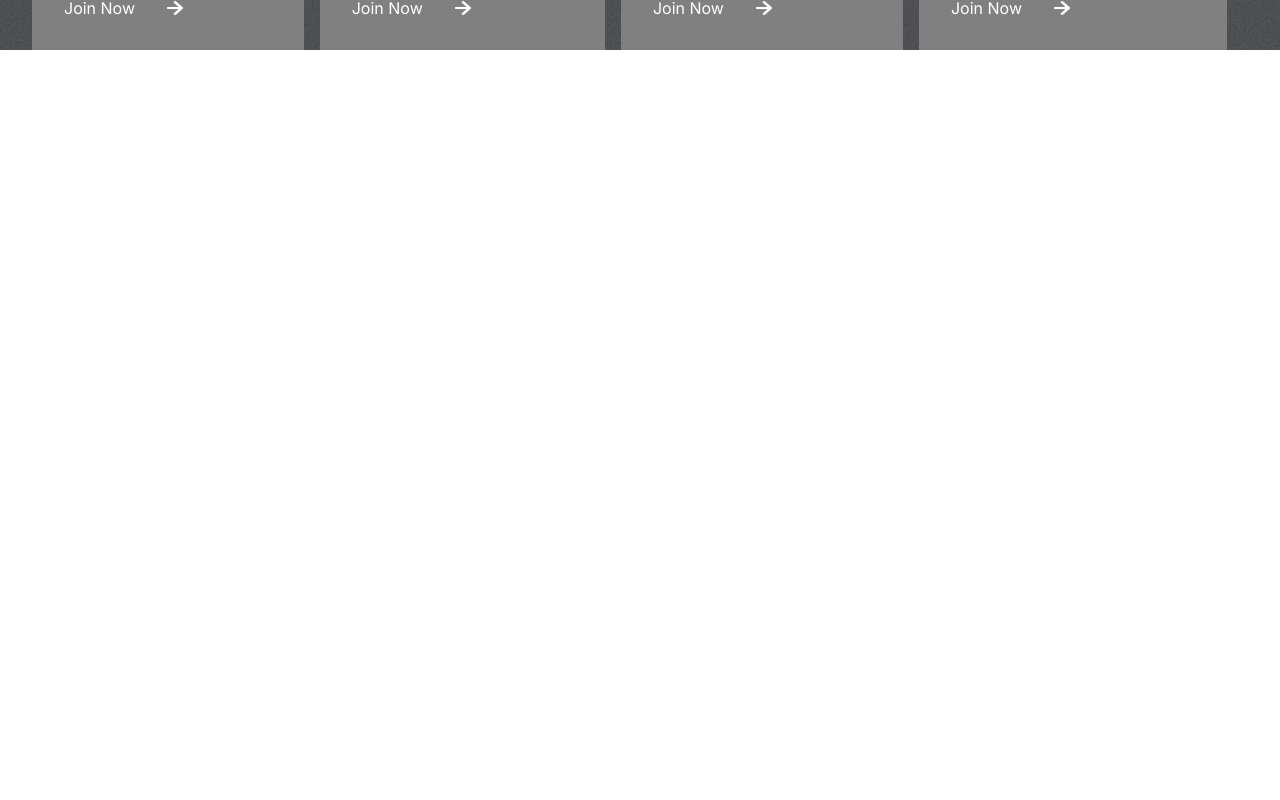
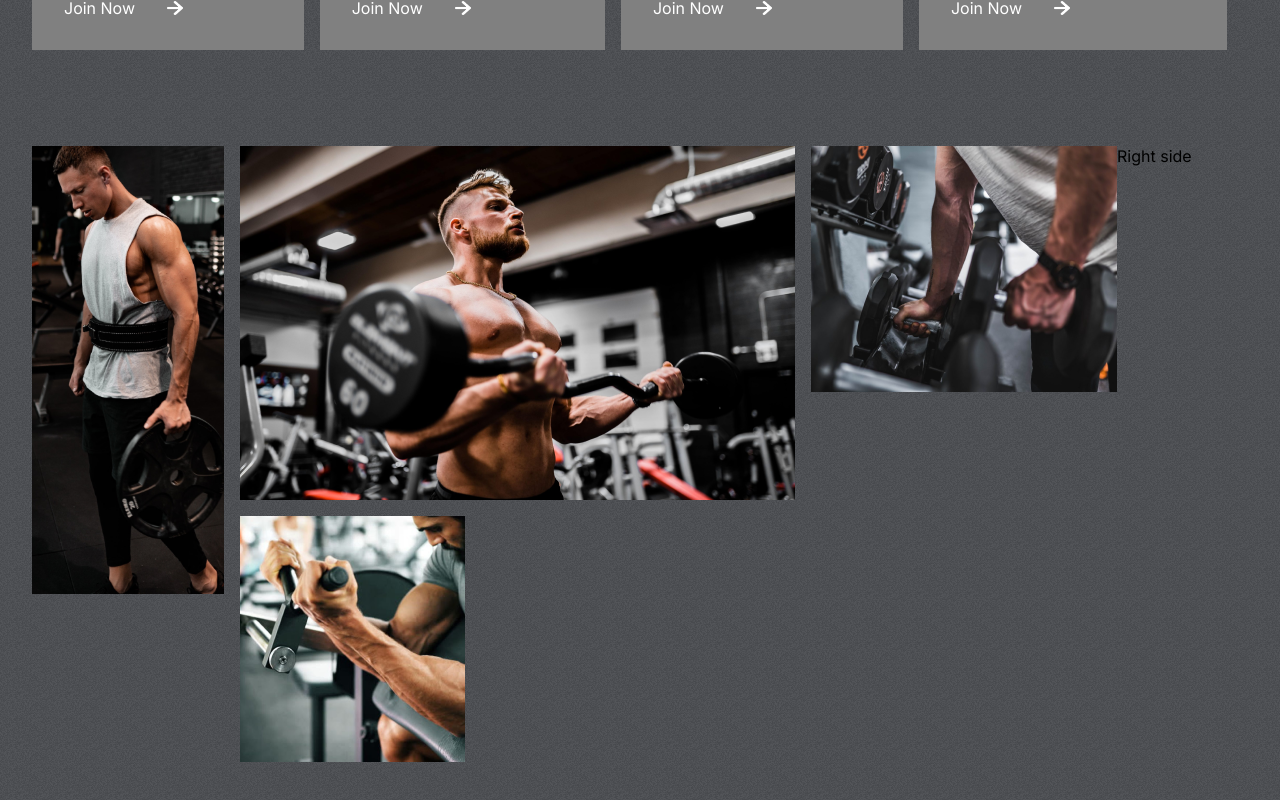
Before and after one commit to Szsz1987/Fit-club, a React (Create React App) app: page / in a window 1280 px wide. Shown: the part 1142-1942 px from the top of the page. Before the commit the page ends 1192 px from the top, so only its background shows below. Built offline with nearby package versions, Linux system fonts and the light colour scheme.

Commit message:
Start work on a new component (Reasons)

```diff
--- a/src/App.js
+++ b/src/App.js
@@ -1,11 +1,13 @@
 import './App.css';
 import Hero from './components/Hero/Hero';
 import Programs from './components/Programs/Programs';
+import Reasons from './components/Reasons/Reasons';
 function App() {
   return (
     <div className="App">
       <Hero/>
       <Programs/>
+      <Reasons/>
     </div>
   );
 }
--- /dev/null
+++ b/src/components/Reasons/Reasons.css
@@ -0,0 +1,27 @@
+.Reasons{
+    padding: 0 2rem;
+    display: flex;
+    grid-template: 2rem;
+}
+
+.left-r{
+    flex: 1 1;
+    display: grid;
+    grid-template-columns: repeat(3, 1fr);
+    gap: 1rem;
+    grid-auto-rows: 1fr;
+}
+
+.left-r>img{
+    object-fit: cover;
+}
+
+.left-r>:nth-child(1){
+    width: 12rem;
+    grid-row: 1/3;
+    height: 28rem;
+}
+
+.right-r {
+    flex: 1 1;
+}
--- /dev/null
+++ b/src/components/Reasons/Reasons.jsx
@@ -0,0 +1,28 @@
+import React from 'react';
+import './Reasons.css';
+import image1 from "../../assets/image1.png";
+import image2 from "../../assets/image2.png";
+import image3 from "../../assets/image3.png";
+import image4 from "../../assets/image4.png";
+import nb from "../../assets/nb.png";
+import adidas from "../../assets/adidas.png";
+import nike from "../../assets/nike.png";
+import tick from "../../assets/tick.png";
+
+const Reasons = () => {
+    return (
+        <div className="Reasons" id='reasons'>
+            <div className="left-r">
+                <img src={image1} alt="" />
+                <img src={image2} alt="" />
+                <img src={image3} alt="" />
+                <img src={image4} alt="" />
+            </div>
+            <div className="right-r">
+                Right side
+            </div>
+        </div>
+    )
+}
+
+export default Reasons
```
